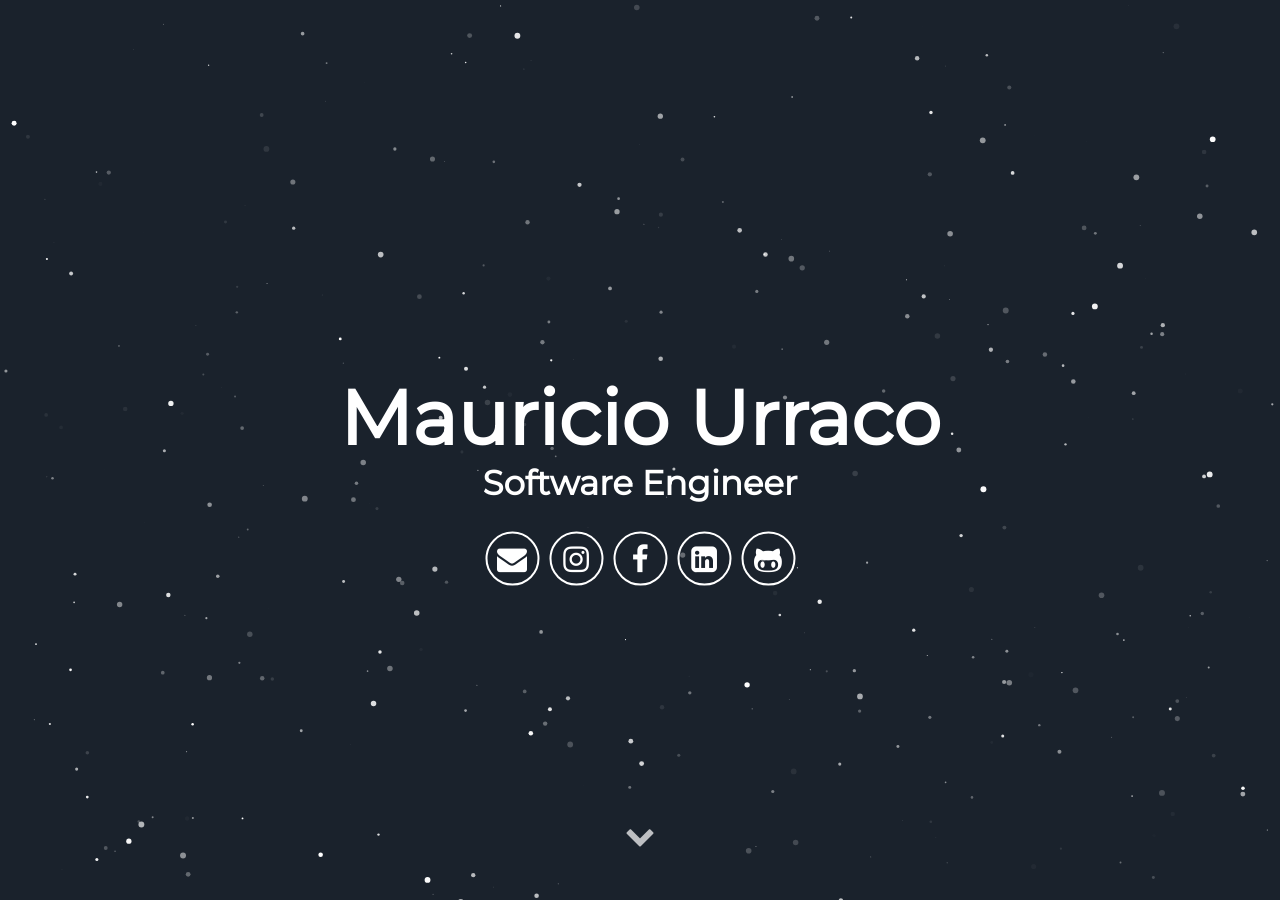
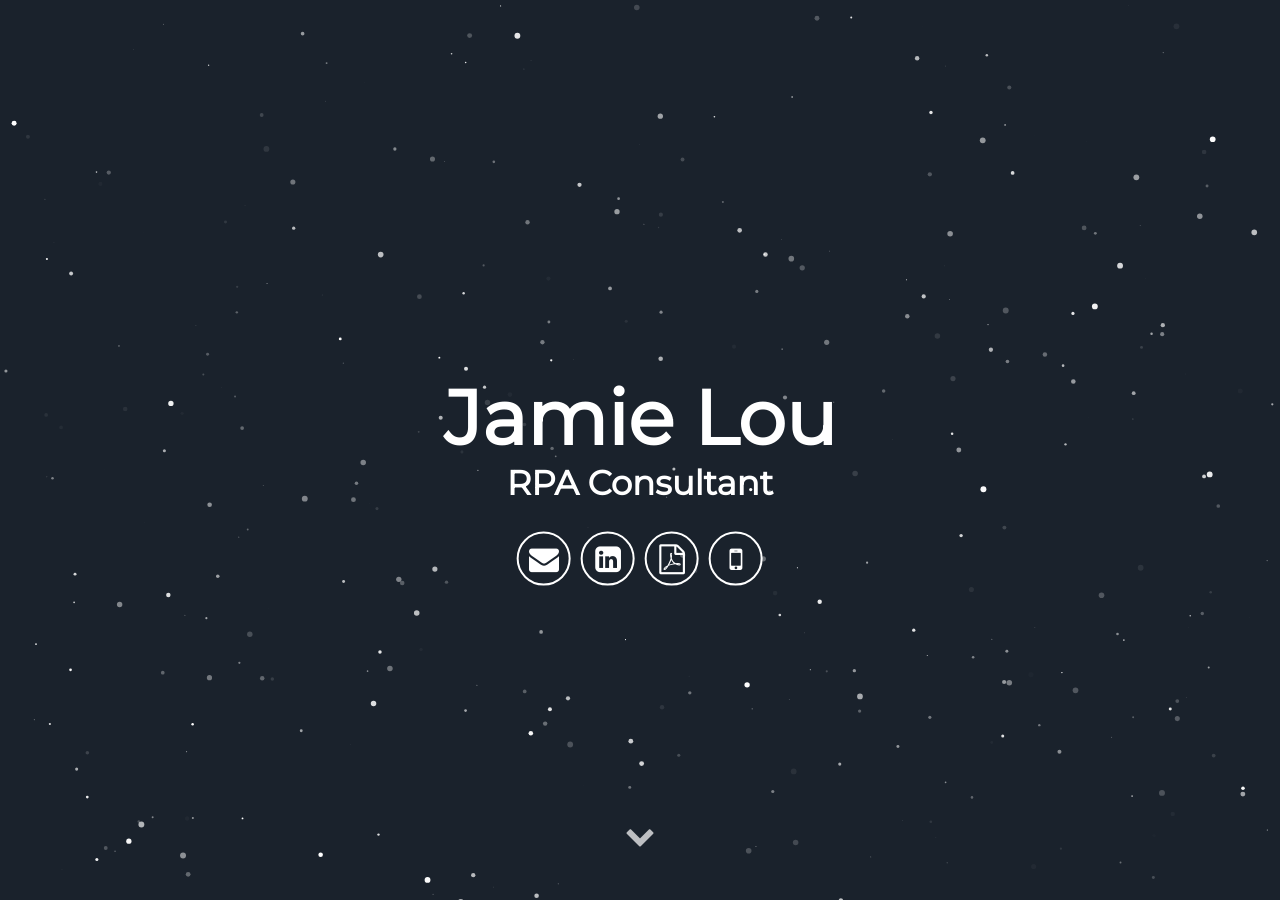
Before and after one commit to jlou711/jlou711.github.io, a Jekyll site: the page built from index.html, in a window 1280 px wide and 900 px high. Built offline with Jekyll 4.4.1, drawn with Linux system fonts in a browser that asks for light colours; some web fonts are replaced; some of the changed text lies outside the part shown.

Commit message:
Updated gitPage

```diff
--- a/Gemfile
+++ b/Gemfile
@@ -1,2 +1,3 @@
 source "https://rubygems.org"
-gem 'github-pages'
+gem 'github-pages','72'
+gem 'wdm', '>= 0.1.0' if Gem.win_platform?
--- a/_config.yml
+++ b/_config.yml
@@ -5,10 +5,10 @@ description: Jekyll Theme Minimal Resume
 # url: "localhost:3000" # the base hostname & protocol for your site e.g. http://willianjusten.com.br
 
 # User settings
-username: Mauricio Urraco
-user_description: I\'m a nomad Software Engineer, always searching for the next challenge; no task is too scary nor too difficult. Lately I have been immersed in the <b>crypto-world</b> working for Radix, a London based startup trying to create the next massive scalable DLT. I'm one of the two guys behind all the JS related stuff. Visit my blog here <a href="https://mauriciourraco.com" target="_blank">https://mauriciourraco.com</a>
-user_title: Software Engineer
-email: mauriurraco@gmail.com
+username: Jamie Lou
+user_description: I'm a Chemical Engineering graduate who has been working for Symphony as a Robotics Process Automation (RPA) consultant since 2018. Most of my experience has been with UiPath although I am also a certified BluePrism developer and have some experience with C# and web-development.
+user_title: RPA Consultant
+email: jlou711@googlemail.com
 # twitter_username: lorem_ipsum
 # github_username:  lorem_ipsum
 # gplus_username:  lorem_ipsum
--- a/_includes/header.html
+++ b/_includes/header.html
@@ -5,11 +5,10 @@
         <span class="site-description">{{ site.user_title }}</span>
       </h1>
       <div class="header-icons">
-        <a aria-label="Send email" href="mailto:mauriurraco@gmail.com"><i class="icon fa fa-envelope"></i></a>
-        <a aria-label="My Instagram" target="_blank" href="https://www.instagram.com/mauriciourraco7"><i class="icon fa fa-instagram" aria-hidden="true"></i></a>
-        <a aria-label="My Facebook" target="_blank" href="https://www.facebook.com/mauricio.urraco"><i class="icon fa fa-facebook" aria-hidden="true"></i></a>
-        <a aria-label="My LinkedIn" target="_blank" href="https://www.linkedin.com/in/murraco"><i class="icon fa fa-linkedin-square" aria-hidden="true"></i></a>
-        <a aria-label="My Github" target="_blank" href="https://github.com/murraco"><i class="icon fa fa-github-alt" aria-hidden="true"></i></a>
+        <a aria-label="Send email" href="mailto:jlou711@googlemail.com"><i class="icon fa fa-envelope"></i></a>
+        <a aria-label="My LinkedIn" target="_blank" href="https://www.linkedin.com/in/jamie-lou-12a368ba/"><i class="icon fa fa-linkedin-square" aria-hidden="true"></i></a>
+        <a aria-label="My CV" target="_blank" href="https://jlou711.github.io/cv.pdf"><i class="icon fa fa-file-pdf-o" aria-hidden="true"></i></a>
+        <a aria-label="My Phone" target="_blank" href="tel:+447514895646"><i class="icon fa fa-mobile" aria-hidden="true"></i></a>
       </div>
       <div class="header-links">
         <!-- <a class="link" href="#about" data-scroll>About Me</a> -->
--- a/package.json
+++ b/package.json
@@ -16,6 +16,7 @@
     "gulp-imagemin": "^6.2.0",
     "gulp-plumber": "^1.1.0",
     "gulp-sass": "^4.0.2",
-    "gulp-uglify": "^3.0.2"
+    "gulp-uglify": "^3.0.2",
+    "watchy": "^0.9.7"
   }
 }
```
Also changed, not shown: Gemfile.lock (added), 2 other files.
